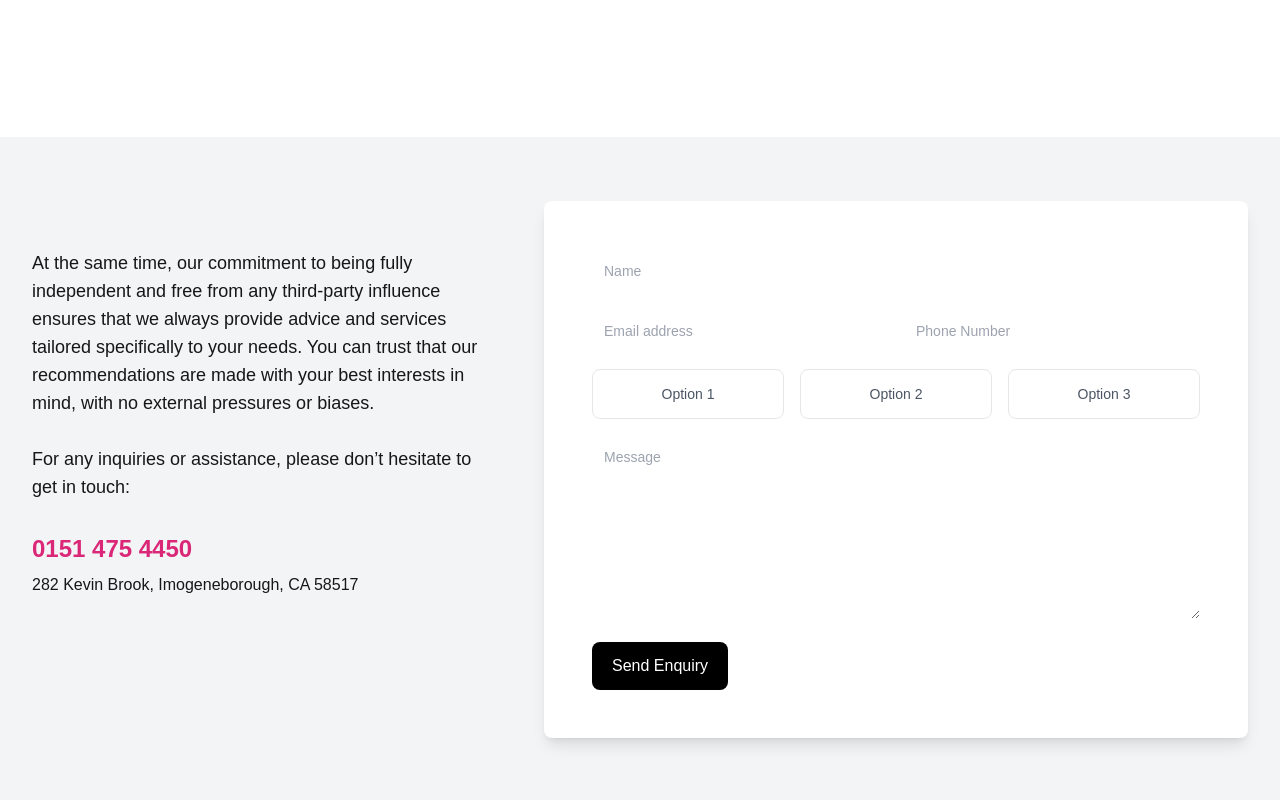
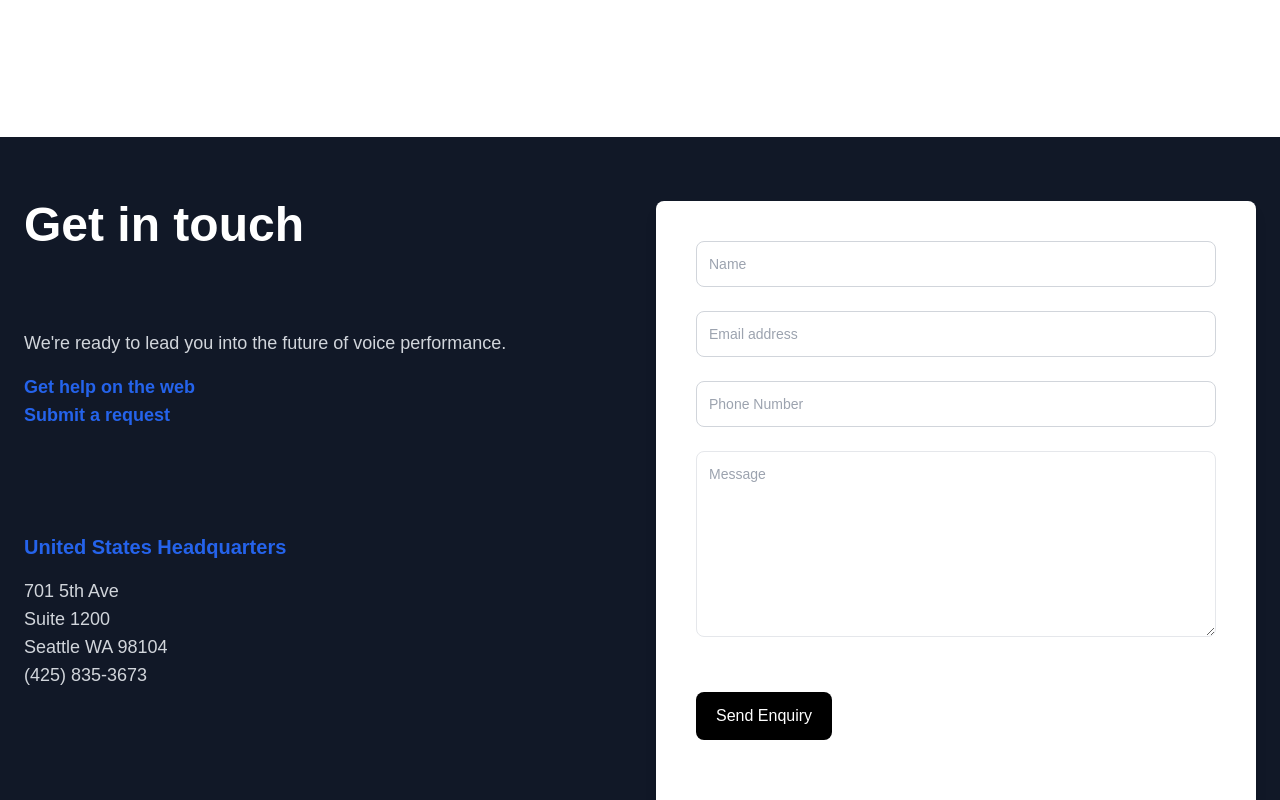
Before and after one commit to deepeshahirwar/file-sharing, a Next.js app in the folder file-sharing-app/: page / in a window 1280 px wide. Shown: the part 3120-3920 px from the top of the page. Built offline with nearby package versions, Linux system fonts and the light colour scheme.

Commit message:
contact us section complete

```diff
--- a/file-sharing-app/app/_components/Contact.jsx
+++ b/file-sharing-app/app/_components/Contact.jsx
@@ -2,44 +2,60 @@ import React from "react";
 
 function Contact() {
     return (
-        <div id="contact-us" className="scroll-smooth">
-         <section className="bg-gray-100">
-  <div className="mx-auto max-w-screen-xl lg:h-screen px-4 py-16 sm:px-6 lg:px-8">
-    <div className="grid grid-cols-1 gap-x-16 gap-y-8 lg:grid-cols-5">
-      <div className="lg:col-span-2 lg:py-12">
-        <p className="max-w-xl text-lg">
-          At the same time, our commitment to being fully independent and free
-          from any third-party influence ensures that we always provide advice and
-          services tailored specifically to your needs. You can trust that our
-          recommendations are made with your best interests in mind, with no
-          external pressures or biases. <br></br> <br></br>
-          For any inquiries or assistance, please don’t hesitate to get in touch:
+    <div id="contact-us" className="scroll-smooth bg-gray-900">
+       <div className="mx-auto max-w-screen-xl lg:h-screen px-6 py-16
+        grid grid-cols-1 lg:grid-cols-2 gap-x-8 gap-y-16">
+
+        <div className="text-center lg:text-left">
+            <h1 className='mx-auto text-2xl sm:text-5xl font-extrabold text-white lg:text-left'>
+              Get in touch
+            </h1>
+
+            <p className="mx-auto mt-20 text-lg text-gray-300">
+              We're ready to lead you into the future of voice performance.
             </p>
 
-        <div className="mt-8">
-          <a href="#" className="text-2xl font-bold text-pink-600"> 0151 475 4450 </a>
+            <p className="mt-4">
+              <a
+              className="text-blue-600 hover:text-blue-700 text-lg font-bold"
+              href="#"
+              >
+              Get help on the web <br/>
+              Submit a request
+              </a>
+            </p>
 
-          <address className="mt-2 not-italic">282 Kevin Brook, Imogeneborough, CA 58517</address>
+            <div className="mt-20 flex flex-col gap-2">
+              <div className="flex flex-col mt-6 flex gap-4">
+                <h2 className="font-black text-lg lg:text-xl text-blue-600">United States Headquarters</h2>
+
+                <p className="text-gray-300 text-lg">
+                701 5th Ave <br/>
+                Suite 1200  <br/>
+                Seattle WA 98104  <br/>
+                (425) 835-3673  <br/>
+                </p>
+              </div>
             </div>
         </div>
 
-      <div className="rounded-lg bg-white p-8 shadow-lg lg:col-span-3 lg:p-12">
-        <form action="#" className="space-y-4">
+
+        <div className="rounded-lg bg-white p-10 shadow-lg">
+         <form action="#" className="space-y-6">
           <div>
             <label className="sr-only" htmlFor="name">Name</label>
             <input
-              className="w-full rounded-lg border-gray-200 p-3 text-sm"
+              className="w-full rounded-lg border border-gray-300 p-3 text-sm"
               placeholder="Name"
               type="text"
               id="name"
             />
           </div>
 
-          <div className="grid grid-cols-1 gap-4 sm:grid-cols-2">
           <div>
             <label className="sr-only" htmlFor="email">Email</label>
               <input
-                className="w-full rounded-lg border-gray-200 p-3 text-sm"
+                className="w-full rounded-lg border border-gray-300 p-3 text-sm"
                 placeholder="Email address"
                 type="email"
                 id="email"
@@ -49,57 +65,18 @@ function Contact() {
           <div>
             <label className="sr-only" htmlFor="phone">Phone</label>
               <input
-                className="w-full rounded-lg border-gray-200 p-3 text-sm"
+                className="w-full rounded-lg border border-gray-300 p-3 text-sm"
                 placeholder="Phone Number"
                 type="tel"
                 id="phone"
             />
-            </div>
-          </div>
-
-          <div className="grid grid-cols-1 gap-4 text-center sm:grid-cols-3">
-            <div>
-              <label
-                htmlFor="Option1"
-                className="block w-full cursor-pointer rounded-lg border border-gray-200 p-3 text-gray-600 hover:border-black has-[:checked]:border-black has-[:checked]:bg-black has-[:checked]:text-white"
-                tabIndex="0"
-              >
-                <input className="sr-only" id="Option1" type="radio" tabIndex="-1" name="option" />
-
-                <span className="text-sm"> Option 1 </span>
-              </label>
-            </div>
-
-            <div>
-              <label
-                htmlFor="Option2"
-                className="block w-full cursor-pointer rounded-lg border border-gray-200 p-3 text-gray-600 hover:border-black has-[:checked]:border-black has-[:checked]:bg-black has-[:checked]:text-white"
-                tabIndex="0"
-              >
-                <input className="sr-only" id="Option2" type="radio" tabIndex="-1" name="option" />
-
-                <span className="text-sm"> Option 2 </span>
-              </label>
-            </div>
-
-            <div>
-              <label
-                htmlFor="Option3"
-                className="block w-full cursor-pointer rounded-lg border border-gray-200 p-3 text-gray-600 hover:border-black has-[:checked]:border-black has-[:checked]:bg-black has-[:checked]:text-white"
-                tabIndex="0"
-              >
-                <input className="sr-only" id="Option3" type="radio" tabIndex="-1" name="option" />
-
-                <span className="text-sm"> Option 3 </span>
-              </label>
-            </div>
           </div>
 
           <div>
             <label className="sr-only" htmlFor="message">Message</label>
 
             <textarea
-              className="w-full rounded-lg border-gray-200 p-3 text-sm"
+              className="w-full rounded-lg border border-gray-200 p-3 text-sm"
               placeholder="Message"
               rows="8"
               id="message"
@@ -109,16 +86,15 @@ function Contact() {
           <div className="mt-4">
             <button
               type="submit"
-              className="inline-block w-full rounded-lg bg-black px-5 py-3 font-medium text-white sm:w-auto"
+              className="inline-block w-full rounded-lg bg-black mt-6 px-5 py-3 font-medium text-white sm:w-auto hover:bg-gray-900"
             >
               Send Enquiry
             </button>
           </div>
         </form>
         </div>
+
        </div>
-  </div>
-         </section>
     </div>
     );
 }
```
Lines whose indentation alone changed are shown as unchanged.
